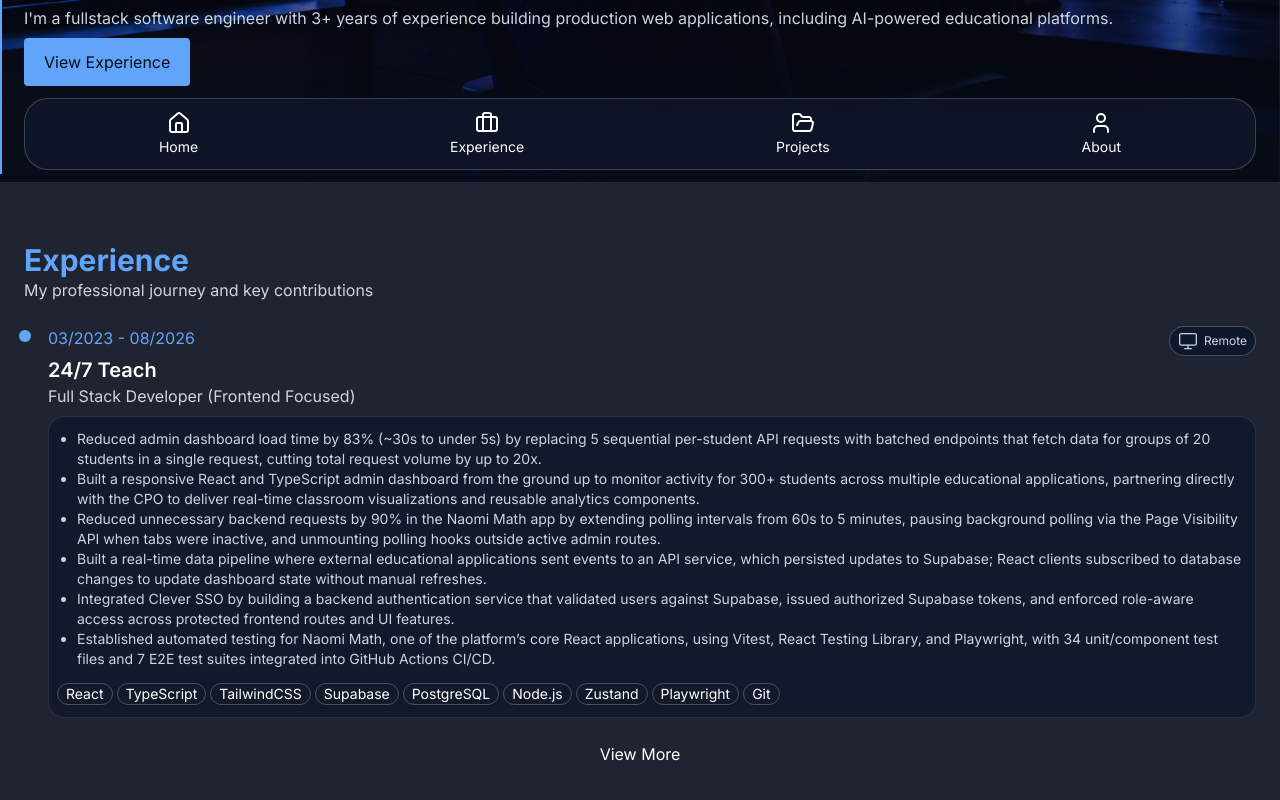
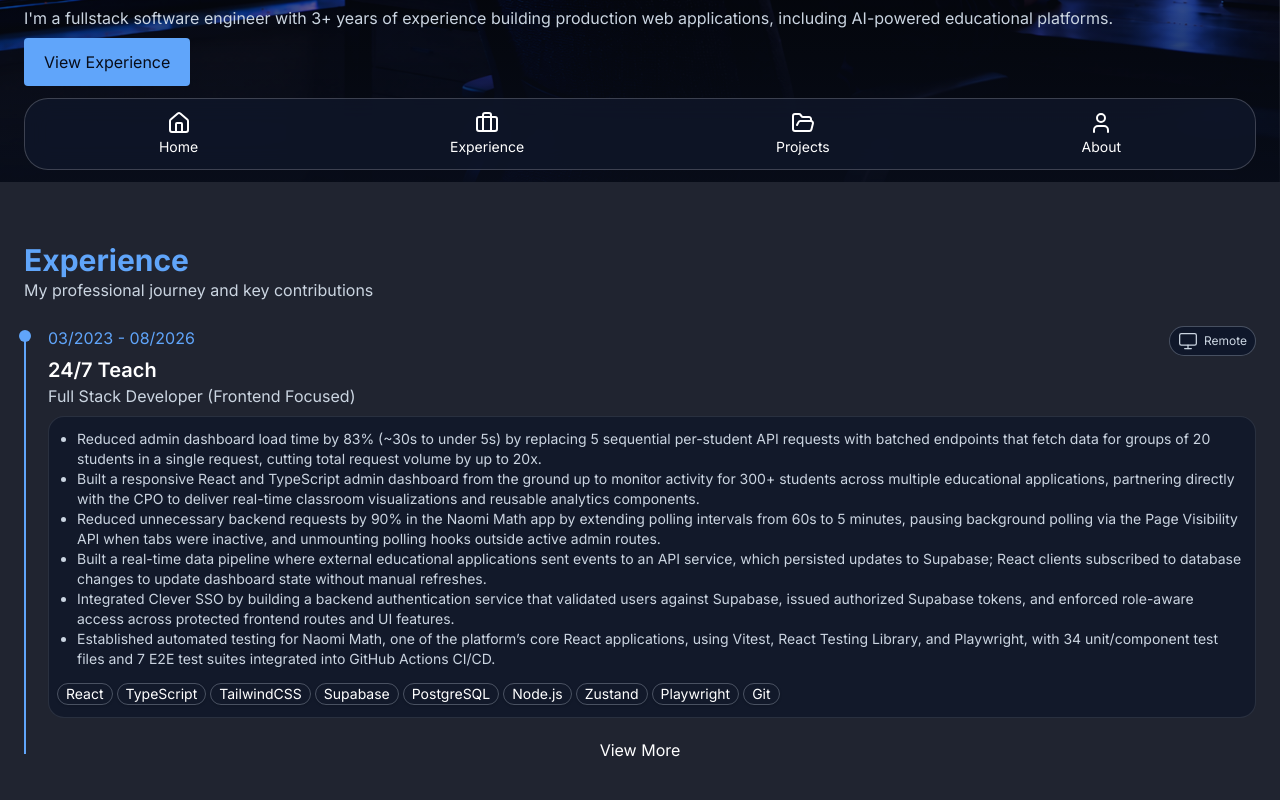
Before and after one commit to gnikkoch96/portfolio-updated, a React (Vite) app: page / in a window 1280 px wide. Shown: the part 618-1418 px from the top of the page. Built offline with nearby package versions, Linux system fonts and the light colour scheme.

Commit message:
feat(experience): add expandable experience list

```diff
--- a/src/sections/Experience.tsx
+++ b/src/sections/Experience.tsx
@@ -60,6 +60,7 @@
         </p>
       </div>
 
+      <div className="relative flex flex-col gap-5">
         {/* timeline line */}
         <div className="absolute top-2 bottom-2 left-0 w-0.5 bg-accent z-10" />
 
@@ -131,6 +132,7 @@
             <button onClick={() => setVisibleCount(1)}>Show Less</button>
           )
         )}
+      </div>
     </section>
   );
 }
```
Lines whose indentation alone changed are shown as unchanged.
